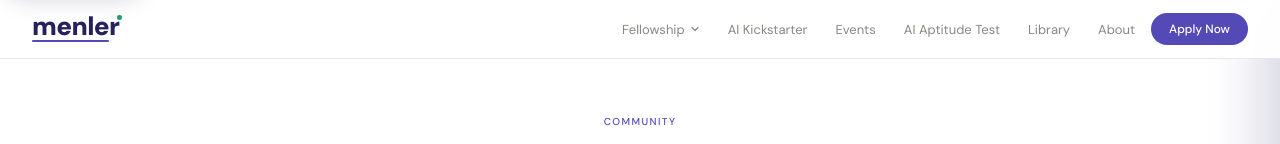
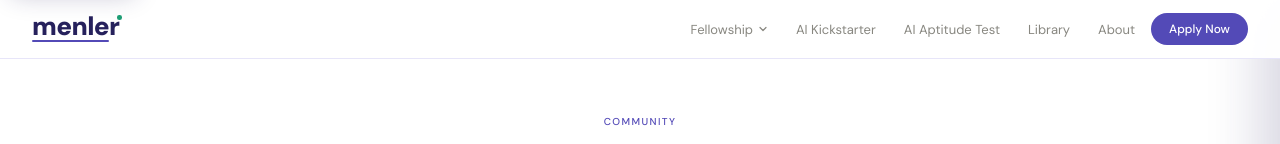
Before and after one commit to rochanreddy/menler-new-web, a React (Vite) app: page /community in a window 1280 px wide. Shown: the top 144 px of the page. Built offline with nearby package versions, Linux system fonts and the light colour scheme; no server answers.

Commit message:
Hide the Events page until it's ready
Remove the /events route and the nav links so the page isn't reachable on the
live site while it's still being finished. The page and its styles remain in
the codebase — re-add the route (App.jsx) and the two nav buttons (Navbar.jsx)
to bring it back.

```diff
--- a/src/App.jsx
+++ b/src/App.jsx
@@ -20,7 +20,6 @@ const Join = lazy(() => import('./pages/Join'));
 const Resources = lazy(() => import('./pages/Resources'));
 const Blog = lazy(() => import('./pages/Blog'));
 const Community = lazy(() => import('./pages/Community'));
-const Events = lazy(() => import('./pages/Events'));
 const BlogArticle = lazy(() => import('./pages/BlogArticle'));
 const About = lazy(() => import('./pages/About'));
 const Admin = lazy(() => import('./pages/Admin'));
@@ -98,7 +97,8 @@ export default function App() {
             <Route path="/join" element={<Join />} />
             <Route path="/resources" element={<Resources />} />
             <Route path="/community" element={<Community />} />
-            <Route path="/events" element={<Events />} />
+            {/* /events is built but hidden until it's ready — re-add the route
+                and the nav links (Navbar.jsx) to go live. */}
             <Route path="/blog" element={<Blog />} />
             <Route path="/blog/earnings-agent" element={<BlogArticle />} />
             <Route path="/about" element={<About />} />
--- a/src/components/layout/Navbar.jsx
+++ b/src/components/layout/Navbar.jsx
@@ -112,7 +112,6 @@ export default function Navbar() {
 
 
 
-        <button className={`nav-link${isActive('/events') ? ' active' : ''}`} onClick={() => go('/events')}>Events</button>
         <button className={`nav-link${isActive('/aptitude') ? ' active' : ''}`} onClick={() => go('/aptitude')}>AI Aptitude Test</button>
         <button className={`nav-link${isActive('/resources') ? ' active' : ''}`} onClick={() => go('/resources')}>Library</button>
         <button className={`nav-link${isActive('/about') ? ' active' : ''}`} onClick={() => go('/about')}>About</button>
@@ -129,7 +128,6 @@ export default function Navbar() {
         <div className="mm-divider" />
         <button className="mm-link" onClick={() => go('/kickstarter')}>AI Kickstarter</button>
         <div className="mm-divider" />
-        <button className={`mm-link${isActive('/events') ? ' active' : ''}`} onClick={() => go('/events')}>Events</button>
         <button className={`mm-link${isActive('/aptitude') ? ' active' : ''}`} onClick={() => go('/aptitude')}>AI Aptitude Test</button>
         <button className={`mm-link${isActive('/resources') ? ' active' : ''}`} onClick={() => go('/resources')}>Library</button>
         <button className={`mm-link${isActive('/about') ? ' active' : ''}`} onClick={() => go('/about')}>About</button>
```
